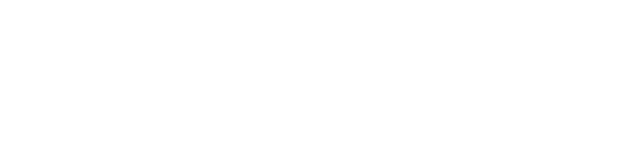
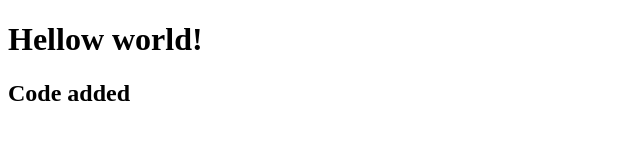
Before and after one commit to Tanvironim/my-first-repo, a plain HTML site: page index.html in a window 1280 px wide. Shown: the whole page, without its empty margins (0-640 px from the left). Drawn offline with Linux system fonts and the light colour scheme.

Commit message:
added header

```diff
--- a/index.html
+++ b/index.html
@@ -7,6 +7,7 @@
     <title>My First GitHub Repo</title>
 </head>
 <body>
-
+    <h1>Hellow world!</h1>
+    <h2>Code added </h2>
 </body>
 </html>
```
